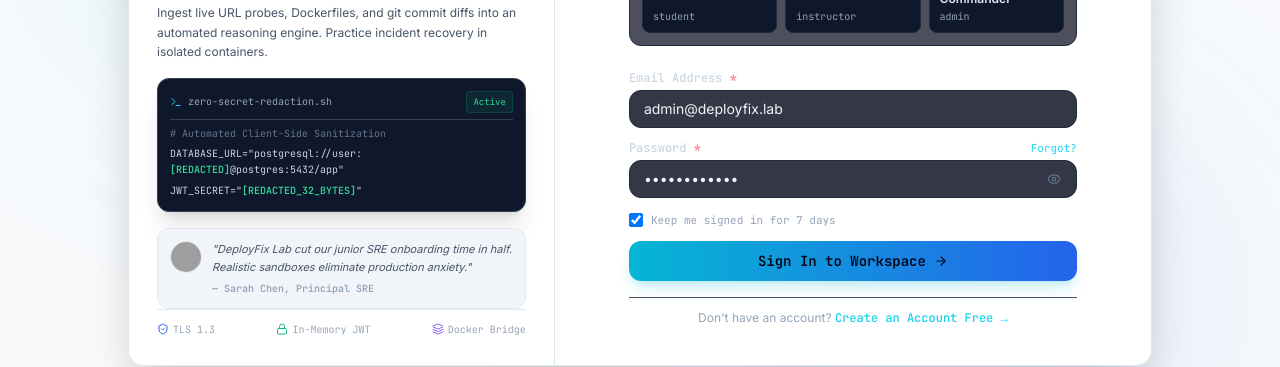
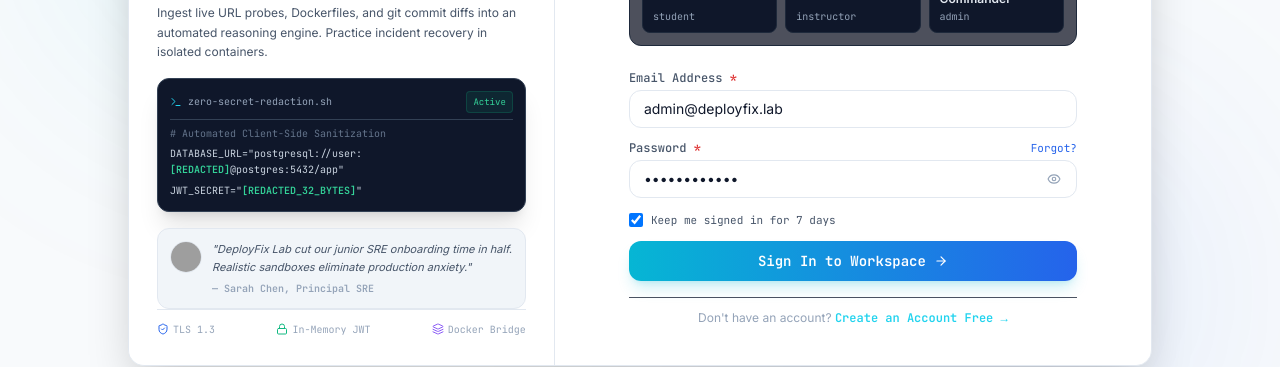
Before and after one commit to Radheshbhuva/DeployFixLab, a React (Vite) app in the folder frontend/: page /login in a window 1280 px wide. Shown: the part 306-673 px from the top of the page. Built offline with nearby package versions, Linux system fonts and the light colour scheme; no server answers; grey boxes are pictures that could not be loaded.

Commit message:
feat(theme): apply semantic color tokens to LoginPage inputs and buttons

```diff
--- a/frontend/src/features/auth/LoginPage.tsx
+++ b/frontend/src/features/auth/LoginPage.tsx
@@ -114,21 +114,21 @@ export const LoginPage: React.FC = () => {
       <form onSubmit={handleSubmit(onSubmit)} className="space-y-3 text-left mt-2">
         {/* Email Field */}
         <div className="space-y-1">
-          <label className="block text-xs font-mono font-medium text-slate-300">
-            Email Address <span className="text-rose-400">*</span>
+          <label className="block text-xs font-mono font-medium text-text-secondary">
+            Email Address <span className="text-status-danger">*</span>
           </label>
           <input
             type="email"
             placeholder="engineer@company.com"
-            className={`w-full px-3.5 py-2 rounded-xl bg-slate-950/80 border text-slate-100 placeholder-slate-500 font-sans text-sm focus:outline-none focus:ring-2 transition-all ${
+            className={`w-full px-3.5 py-2 rounded-xl bg-bg-surface border text-text-primary placeholder-text-muted font-sans text-sm focus:outline-none focus:ring-2 transition-all ${
               errors.email
-                ? 'border-rose-500/60 focus:border-rose-500 focus:ring-rose-500/20'
-                : 'border-slate-800 focus:border-cyan-500/60 focus:ring-cyan-500/20'
+                ? 'border-status-danger/60 focus:border-status-danger focus:ring-status-danger/20'
+                : 'border-border-default focus:border-brand-primary/60 focus:ring-brand-primary/20'
             }`}
             {...register('email')}
           />
           {errors.email && (
-            <p className="text-[11px] text-rose-400 flex items-center gap-1 mt-0.5 font-mono">
+            <p className="text-[11px] text-status-danger flex items-center gap-1 mt-0.5 font-mono">
               <span>● {errors.email.message}</span>
             </p>
           )}
@@ -137,8 +137,8 @@ export const LoginPage: React.FC = () => {
         {/* Password Field */}
         <div className="space-y-1">
           <div className="flex items-center justify-between">
-            <label className="block text-xs font-mono font-medium text-slate-300">
-              Password <span className="text-rose-400">*</span>
+            <label className="block text-xs font-mono font-medium text-text-secondary">
+              Password <span className="text-status-danger">*</span>
             </label>
             <a
               href="#forgot"
@@ -146,7 +146,7 @@ export const LoginPage: React.FC = () => {
                 e.preventDefault();
                 alert('For local lab accounts, use the demo credentials above.');
               }}
-              className="text-[11px] font-mono text-cyan-400 hover:underline"
+              className="text-[11px] font-mono text-brand-primary hover:underline"
             >
               Forgot?
             </a>
@@ -156,24 +156,24 @@ export const LoginPage: React.FC = () => {
             <input
               type={showPassword ? 'text' : 'password'}
               placeholder="••••••••••••"
-              className={`w-full px-3.5 py-2 pr-10 rounded-xl bg-slate-950/80 border text-slate-100 placeholder-slate-500 font-sans text-sm focus:outline-none focus:ring-2 transition-all ${
+              className={`w-full px-3.5 py-2 pr-10 rounded-xl bg-bg-surface border text-text-primary placeholder-text-muted font-sans text-sm focus:outline-none focus:ring-2 transition-all ${
                 errors.password
-                  ? 'border-rose-500/60 focus:border-rose-500 focus:ring-rose-500/20'
-                  : 'border-slate-800 focus:border-cyan-500/60 focus:ring-cyan-500/20'
+                  ? 'border-status-danger/60 focus:border-status-danger focus:ring-status-danger/20'
+                  : 'border-border-default focus:border-brand-primary/60 focus:ring-brand-primary/20'
               }`}
               {...register('password')}
             />
             <button
               type="button"
               onClick={() => setShowPassword(!showPassword)}
-              className="absolute right-3 top-1/2 -translate-y-1/2 text-slate-500 hover:text-slate-200 focus:outline-none p-1"
+              className="absolute right-3 top-1/2 -translate-y-1/2 text-text-muted hover:text-text-primary focus:outline-none p-1"
               aria-label={showPassword ? 'Hide password' : 'Show password'}
             >
               {showPassword ? <EyeOff className="w-3.5 h-3.5" /> : <Eye className="w-3.5 h-3.5" />}
             </button>
           </div>
           {errors.password && (
-            <p className="text-[11px] text-rose-400 flex items-center gap-1 mt-0.5 font-mono">
+            <p className="text-[11px] text-status-danger flex items-center gap-1 mt-0.5 font-mono">
               <span>● {errors.password.message}</span>
             </p>
           )}
@@ -184,10 +184,10 @@ export const LoginPage: React.FC = () => {
           <input
             id="rememberMe"
             type="checkbox"
-            className="w-3.5 h-3.5 rounded bg-slate-950 border-slate-800 text-cyan-500 focus:ring-cyan-500/20"
+            className="w-3.5 h-3.5 rounded bg-bg-surface border-border-default text-brand-primary focus:ring-brand-primary/20"
             {...register('rememberMe')}
           />
-          <label htmlFor="rememberMe" className="text-[11px] font-mono text-slate-400 cursor-pointer select-none">
+          <label htmlFor="rememberMe" className="text-[11px] font-mono text-text-secondary cursor-pointer select-none">
             Keep me signed in for 7 days
           </label>
         </div>
@@ -196,7 +196,7 @@ export const LoginPage: React.FC = () => {
         <button
           type="submit"
           disabled={loading}
-          className="w-full mt-2 py-2.5 px-4 rounded-xl bg-gradient-to-r from-cyan-500 to-blue-600 hover:from-cyan-400 hover:to-blue-500 text-slate-950 font-bold font-mono text-xs sm:text-sm shadow-lg shadow-cyan-500/20 transition-all hover:scale-[1.01] active:scale-[0.99] disabled:opacity-50 disabled:cursor-not-allowed flex items-center justify-center gap-2"
+          className="w-full mt-2 py-2.5 px-4 rounded-xl bg-gradient-to-r from-cyan-500 to-blue-600 hover:from-cyan-400 hover:to-blue-500 text-white font-bold font-mono text-xs sm:text-sm shadow-lg shadow-cyan-500/20 transition-all hover:scale-[1.01] active:scale-[0.99] disabled:opacity-50 disabled:cursor-not-allowed flex items-center justify-center gap-2"
         >
           {loading ? (
             <>
```
